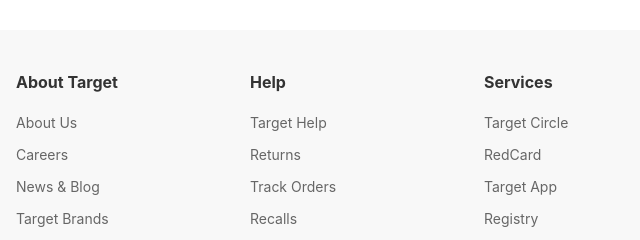
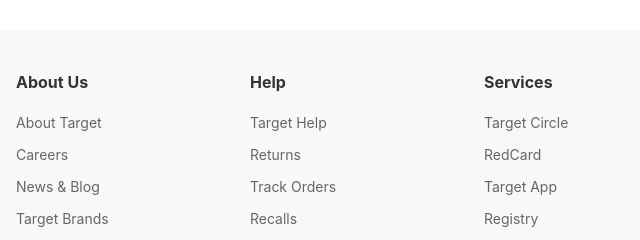
Before and after one commit to oviesao/shopping-at-target-clone, a plain HTML site: page index.html in a window 1280 px wide. Shown: the part 2123-2363 px from the top of the page, 0-640 px from the left. Drawn offline with nearby package versions, Linux system fonts and the light colour scheme.

Commit message:
Update index.html

```diff
--- a/index.html
+++ b/index.html
@@ -210,9 +210,9 @@
       <div class="footer-content">
         <div class="footer-links">
           <div class="footer-column">
-            <h4>About Target</h4>
+            <h4>About Us</h4>
             <ul>
-              <li><a href="#">About Us</a></li>
+              <li><a href="#">About Target</a></li>
               <li><a href="#">Careers</a></li>
               <li><a href="#">News & Blog</a></li>
               <li><a href="#">Target Brands</a></li>
```
